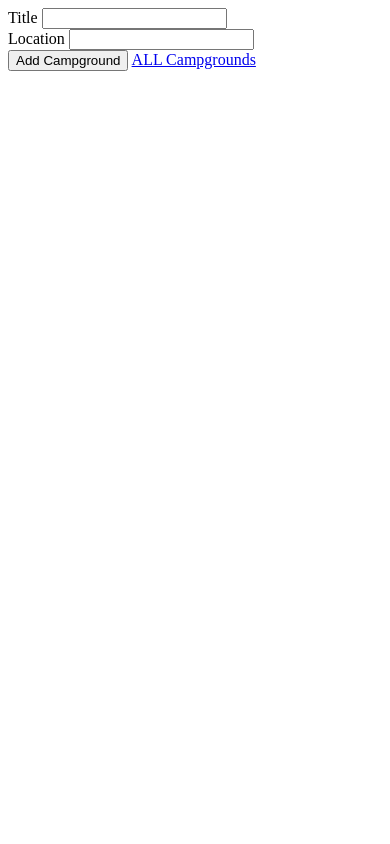
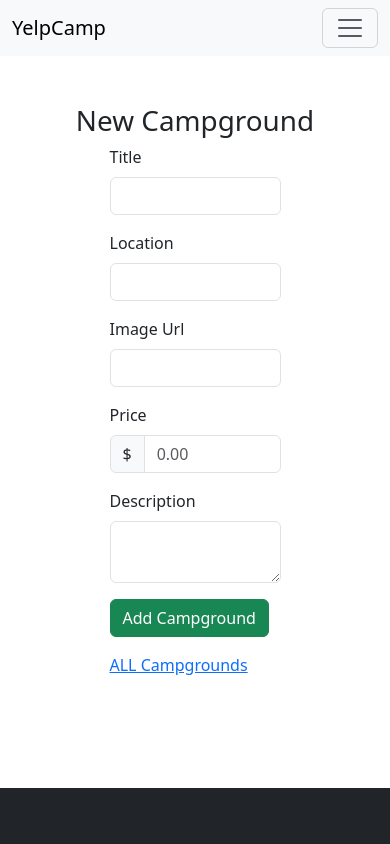
Before and after one commit to bhrataRitesh/Yelpcamp, a Node server app: page /campgrounds/new in a window 390 px wide. Run offline with Node 20, Linux system fonts and the light colour scheme; some libraries are stand-ins or nearby versions.

Commit message:
styling done

```diff
--- a/app.js
+++ b/app.js
@@ -3,6 +3,9 @@
 const methodOverride = require('method-override')
 const path = require('path');
 const Campground = require('./models/campground')
+const ejsMate = require('ejs-mate')
+
+
 
 mongoose.set('strictQuery', false)
 
@@ -19,6 +22,7 @@
 app.use(express.urlencoded({ extended: true }))
 app.use(methodOverride('_method'));
 
+app.engine('ejs', ejsMate);
 
 app.get('/', (req, res) => {
     res.render('home')
--- a/models/campground.js
+++ b/models/campground.js
@@ -5,7 +5,8 @@
 
 const CampgroundSchema = new Schema({
     title: String,
-    price: String,
+    image: String,
+    price: Number,
     description: String,
     location: String
 })
--- a/package.json
+++ b/package.json
@@ -19,6 +19,7 @@
   "homepage": "https://github.com/bhrataRitesh/Yelpcamp#readme",
   "dependencies": {
     "ejs": "^3.1.8",
+    "ejs-mate": "^4.0.0",
     "express": "^4.18.2",
     "method-override": "^3.0.0",
     "mongoose": "^6.8.4"
--- a/seeds/index.js
+++ b/seeds/index.js
@@ -24,9 +24,13 @@
     // await c.save();
     for (let i = 0; i < 50; i++) {
         const random1000 = Math.floor(Math.random() * 1000);
+        const price = Math.floor(Math.random() * 20) + 10;
         const camp = new Campground({
             location: `${cities[random1000].city},${cities[random1000].state}`,
-            title: `${sample(descriptors)} ${sample(places)}`
+            title: `${sample(descriptors)} ${sample(places)}`,
+            image: 'https://source.unsplash.com/collection/483251',
+            description: 'Lorem ipsum dolor sit amet consectetur adipisicing elit. Repellat cumque iste pariatur eligendi vel blanditiis, vero incidunt! Dolore excepturi vitae quisquam dolor eligendi tenetur, numquam ipsum provident explicabo magni. Eius.',
+            price
         })
         await camp.save();
     }
--- a/views/campgrounds/new.ejs
+++ b/views/campgrounds/new.ejs
@@ -1,27 +1,35 @@
-<!DOCTYPE html>
-<html lang="en">
-
-    <head>
-        <meta charset="UTF-8">
-        <meta http-equiv="X-UA-Compatible" content="IE=edge">
-        <meta name="viewport" content="width=device-width, initial-scale=1.0">
-        <title>New Campground</title>
-    </head>
-
-    <body>
-        <form action="/campgrounds" method="POST">
-            <div>
-                <label for="title">Title</label>
-                <input type="text" id="title" name="campground[title]" required>
-            </div>
-            <div>
-                <label for="location">Location</label>
-                <input type="text" id="location" name="campground[location]">
-            </div>
-            <button>Add Campground</button>
-
-            <a href="/campgrounds">ALL Campgrounds</a>
-        </form>
-    </body>
-
-</html>
+<% layout('/layouts/boilerplate') %>
+    <div class="row">
+        <h1 class="text-center">New Campground</h1>
+        <div class="col-6 offset-3">
+            <form action="/campgrounds" method="POST">
+                <div class="mb-3">
+                    <label class="form-label" for="title">Title</label>
+                    <input class="form-control" type="text" id="title" name="campground[title]" required>
+                </div>
+                <div class="mb-3">
+                    <label class="form-label" for="location">Location</label>
+                    <input class="form-control" type="text" id="location" name="campground[location]">
+                </div>
+                <div class="mb-3">
+                    <label class="form-label" for="image">Image Url</label>
+                    <input class="form-control" type="text" id="image" name="campground[image]">
+                </div>
+                <div class="mb-3">
+                    <label class="form-label" for="price">Price</label>
+                    <div class="input-group">
+                        <span class="input-group-text" id="price-label">$</span>
+                        <input type="text" class="form-control" placeholder="0.00" aria-label="price" id="price"
+                            aria-describedby="price-label" name="campground[price]">
+                    </div>
+                </div>
+                <div class="mb-3">
+                    <label class="form-label" for="description">Description</label>
+                    <textarea class="form-control" type="text" id="description"
+                        name="campground[description]"></textarea>
+                </div>
+                <div class="mb-3"><button class="btn btn-success">Add Campground</button></div>
+                <a href="/campgrounds">ALL Campgrounds</a>
+            </form>
+        </div>
+    </div>
--- /dev/null
+++ b/views/layouts/boilerplate.ejs
@@ -0,0 +1,24 @@
+<!DOCTYPE html>
+<html lang="en">
+
+    <head>
+        <meta charset="UTF-8">
+        <meta http-equiv="X-UA-Compatible" content="IE=edge">
+        <meta name="viewport" content="width=device-width, initial-scale=1.0">
+        <title>YelpCamp</title>
+        <link rel="stylesheet" href="https://cdn.jsdelivr.net/npm/bootstrap@5.3.0-alpha1/dist/css/bootstrap.min.css">
+    </head>
+
+    <body class="d-flex flex-column vh-100">
+        <%- include("../partials/navbar") %>
+            <main class="container mt-5">
+
+                <%-body %>
+
+            </main>
+            <%- include('../partials/footer') %>
+                <script
+                    src="https://cdn.jsdelivr.net/npm/bootstrap@5.3.0-alpha1/dist/js/bootstrap.bundle.min.js"></script>
+    </body>
+
+</html>
--- /dev/null
+++ b/views/partials/footer.ejs
@@ -0,0 +1,5 @@
+<footer class="footer bg-dark py-3 mt-auto">
+    <div class="container">
+        <span class="text-muted">&copy;YelpCamp 2023</span>
+    </div>
+</footer>
--- /dev/null
+++ b/views/partials/navbar.ejs
@@ -0,0 +1,16 @@
+<nav class="navbar sticky-top navbar-expand-lg bg-dark bg-body-tertiary bg-dark">
+    <div class="container-fluid">
+        <a class="navbar-brand" href="#">YelpCamp</a>
+        <button class="navbar-toggler" type="button" data-bs-toggle="collapse" data-bs-target="#navbarNavAltMarkup"
+            aria-controls="navbarNavAltMarkup" aria-expanded="false" aria-label="Toggle navigation">
+            <span class="navbar-toggler-icon"></span>
+        </button>
+        <div class="collapse navbar-collapse" id="navbarNavAltMarkup">
+            <div class="navbar-nav">
+                <a class="nav-link active" href="/campgrounds">Home</a>
+                <a class="nav-link" href="/campgrounds">Campgrounds</a>
+                <a class="nav-link" href="/campgrounds/new">New Campground</a>
+            </div>
+        </div>
+    </div>
+</nav>
```
Also changed, not shown: views/campgrounds/edit.ejs (+40 -15 lines), views/campgrounds/index.ejs (+31 -23 lines), views/campgrounds/show.ejs (+41 -14 lines), 1 other file.
